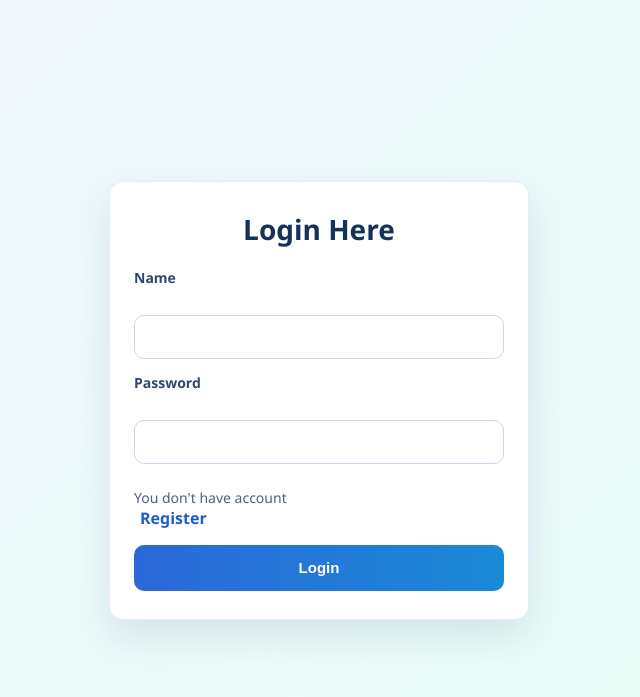
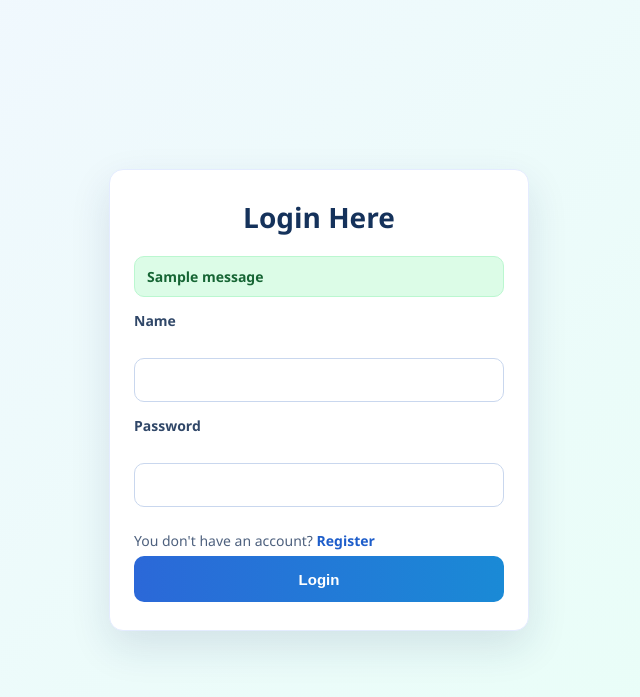
Before and after one commit to srujan2023/Project, a Django app: page /karthik/app2/login.html in a window 1280 px wide. Shown: the top 697 px of the page, without its empty margins (321-961 px from the left). Run offline with Django 5.2, Linux system fonts and the light colour scheme; tables that the repository leaves empty hold one stand-in row (values such as "Sample post"); one stand-in notice (Sample message) is shown.

Commit message:
Login Page Updated

```diff
--- a/mainproject/static/login.css
+++ b/mainproject/static/login.css
@@ -28,6 +28,27 @@ h2 {
   text-align: center;
   font-size: 28px;
   color: #15325b;
+}
+
+.alert {
+  margin: 0 0 14px;
+  padding: 10px 12px;
+  border-radius: 10px;
+  font-size: 14px;
+  font-weight: 600;
+}
+
+.alert-error,
+.alert-danger {
+  background: #fee2e2;
+  color: #991b1b;
+  border: 1px solid #fecaca;
+}
+
+.alert-success {
+  background: #dcfce7;
+  color: #166534;
+  border: 1px solid #bbf7d0;
 }
 
 label {
--- a/mainproject/templates/login.html
+++ b/mainproject/templates/login.html
@@ -10,13 +10,23 @@
 <body>
   <div class="container">
     <h2> Login Here</h2>
+    {% if messages %}
+      {% for message in messages %}
+        <div class="alert {% if message.tags %}alert-{{ message.tags }}{% endif %}">
+          {{ message }}
+        </div>
+      {% endfor %}
+    {% endif %}
+    {% if error %}
+      <div class="alert alert-error">{{ error }}</div>
+    {% endif %}
     <form method="POST">
          {% csrf_token %}
       <label for="name">Name</label><br>
-      <input type="text" name="name" required>
+      <input type="text" id="name" name="name" value="{{ request.POST.name }}" required>
       <label for="Password">Password</label><br>
-      <input type="password" name="Password" required>
-      <p>You don't have account <li><a href="regsiter.html">Register</a></li></p>
+      <input type="password" id="Password" name="Password" required>
+      <p>You don't have an account? <a href="{% url 'regsiter' %}">Register</a></p>
       <button type="submit">Login</button>
     </form>
   </div>
```
Also changed, not shown: mainproject/db.sqlite3.
